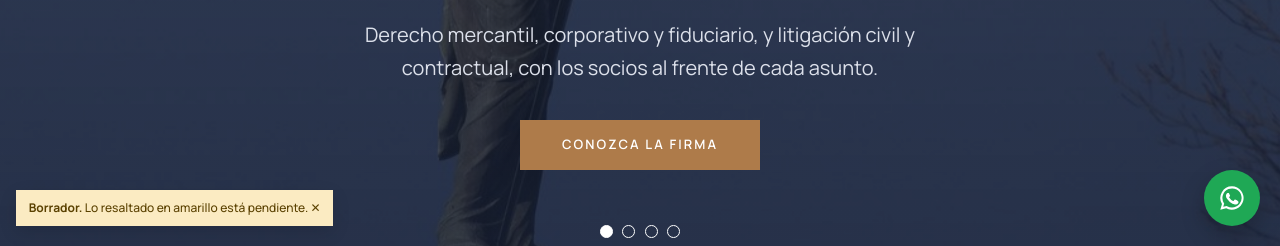
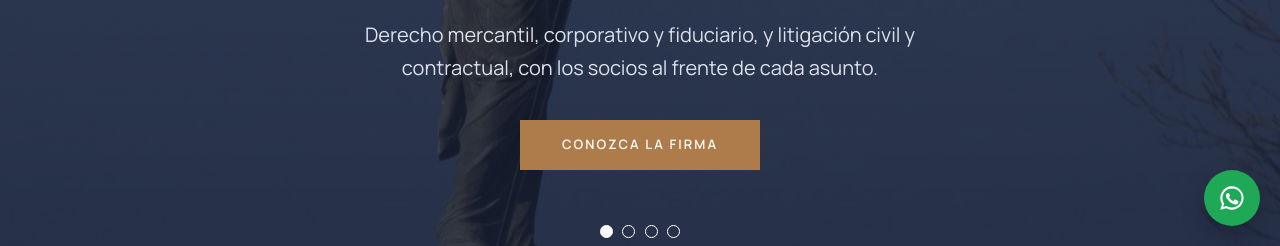
Before and after one commit to Jonathanperaltapena/ESLA-pagina-web, a plain HTML site: page index.html in a window 1280 px wide. Shown: the part 554-800 px from the top of the page. Drawn offline with Linux system fonts and the light colour scheme.

Commit message:
Quitar el aviso amarillo «Borrador» de la página
Se elimina el botón flotante «Borrador. Lo resaltado en amarillo está
pendiente», su estilo, su script y la clase .pend, que ya no se usaba.

Co-Authored-By: Claude Opus 5.5 <noreply@anthropic.com>
Claude-Session: https://claude.ai/code/session_0182sjA5TFZt5oNGRahTAd8o

```diff
--- a/index.html
+++ b/index.html
@@ -27,8 +27,6 @@
   --on-dark: #F2F3F6;
   --on-dark-muted: #B4BBCB;
   --on-dark-line: rgba(255, 255, 255, 0.16);
-  --pend-bg: #FBEBC2;
-  --pend-fg: #5A4100;
   --wa: #1FA855;
   --f-brand: "Cinzel", "Trajan Pro", Georgia, serif;
   --f-head: "Barlow", "Helvetica Neue", Arial, sans-serif;
@@ -54,7 +52,6 @@ img { display: block; max-width: 100%; }
   padding-right: max(16px, env(safe-area-inset-right, 0px));
 }
 @media (min-width: 760px) { .wrap { padding-left: max(40px, env(safe-area-inset-left, 0px)); padding-right: max(40px, env(safe-area-inset-right, 0px)); } }
-.pend { background: var(--pend-bg); color: var(--pend-fg); padding: 0 0.3em; border-radius: 3px; }
 
 h1, h2, h3 { font-family: var(--f-head); font-weight: 400; text-wrap: balance; margin: 0; letter-spacing: -0.005em; }
 .title { text-align: center; font-size: clamp(2rem, 3.6vw, 2.75rem); line-height: 1.15; }
@@ -383,19 +380,13 @@ footer p { margin: 0; }
 footer strong { color: #FFFFFF; font-weight: 600; }
 .foot-bottom { border-top: 1px solid var(--on-dark-line); padding-top: 1.5rem; display: flex; flex-wrap: wrap; gap: 0.75rem 2rem; justify-content: space-between; font-size: 0.75rem; }
 
-/* Floating WhatsApp and review note */
+/* Floating WhatsApp button */
 .wa-float {
   position: fixed; z-index: 15; width: 3.5rem; height: 3.5rem; border-radius: 50%;
   right: calc(1.25rem + env(safe-area-inset-right, 0px)); bottom: calc(1.25rem + env(safe-area-inset-bottom, 0px));
   display: grid; place-items: center; background: var(--wa); color: #FFFFFF; box-shadow: 0 10px 24px rgba(0, 0, 0, 0.22);
 }
 .wa-float svg { width: 1.75rem; height: 1.75rem; }
-.draft {
-  position: fixed; z-index: 15; left: calc(1rem + env(safe-area-inset-left, 0px)); bottom: calc(1.25rem + env(safe-area-inset-bottom, 0px));
-  max-width: min(22rem, calc(100vw - 6.5rem)); background: var(--pend-bg); color: var(--pend-fg);
-  font: 500 0.75rem/1.4 var(--f-body); padding: 0.6rem 0.8rem; box-shadow: 0 6px 18px rgba(0, 0, 0, 0.12);
-  border: 0; text-align: left; cursor: pointer;
-}
 </style>
 <style>html, body { margin: 0; } [hidden] { display: none !important; }</style>
 </head>
@@ -1060,7 +1051,6 @@ footer strong { color: #FFFFFF; font-weight: 600; }
 </footer>
 
 <a class="wa-float" href="https://wa.me/18295393700" target="_blank" rel="noopener" aria-label="WhatsApp"><svg aria-hidden="true"><use href="#i-wa"/></svg></a>
-<button class="draft" id="draft" type="button"><span lang="es"><strong>Borrador.</strong> Lo resaltado en amarillo está pendiente. ✕</span><span lang="en"><strong>Draft.</strong> Yellow highlights are pending. ✕</span></button>
 
 </div>
 
@@ -1133,9 +1123,6 @@ footer strong { color: #FFFFFF; font-weight: 600; }
     });
   });
 
-  var draft = document.getElementById('draft');
-  draft.addEventListener('click', function () { draft.hidden = true; });
-
   var y = String(new Date().getFullYear());
   document.querySelectorAll('.yr-now').forEach(function (el) { el.textContent = y; });
 })();
```
Also changed, not shown: 1 other file.
